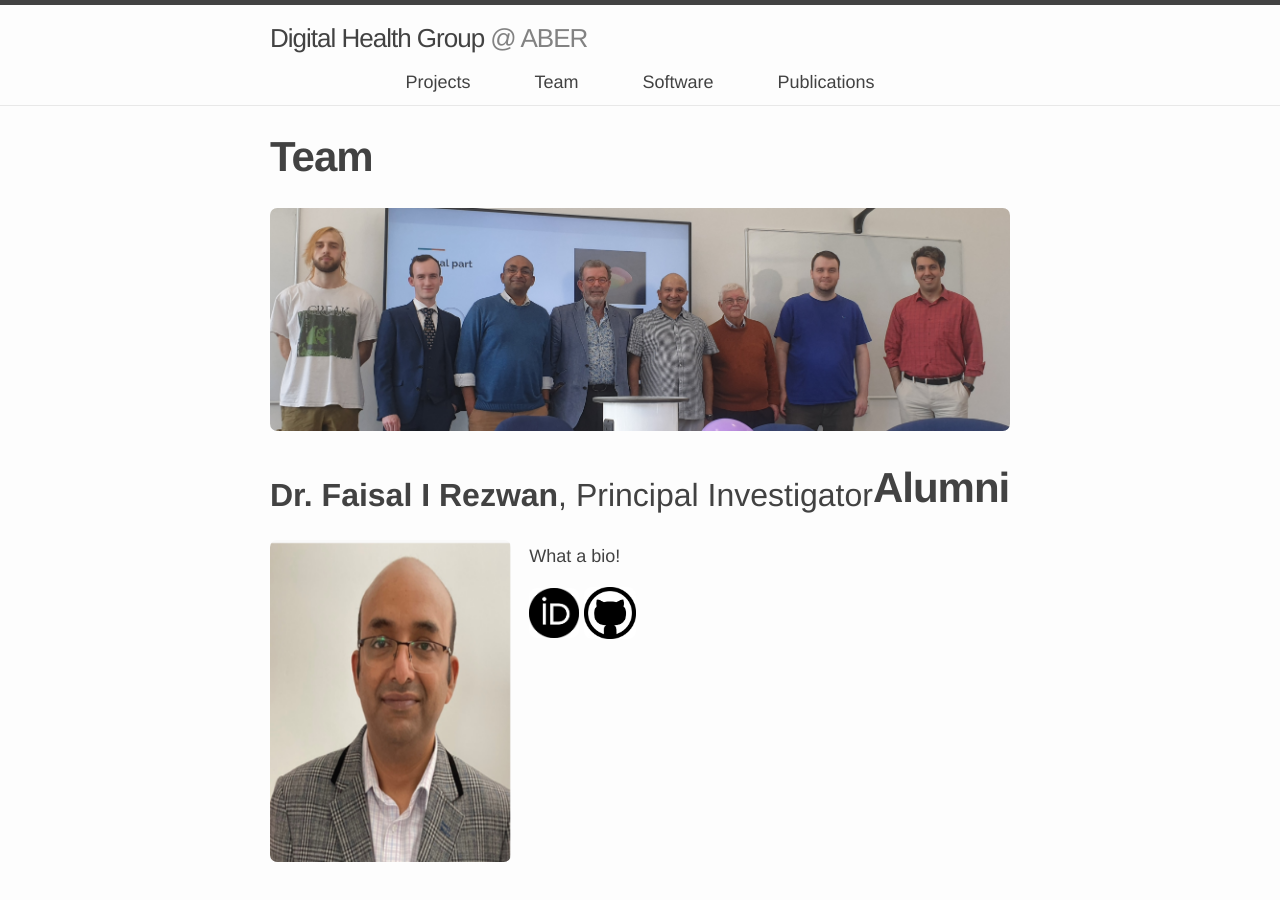
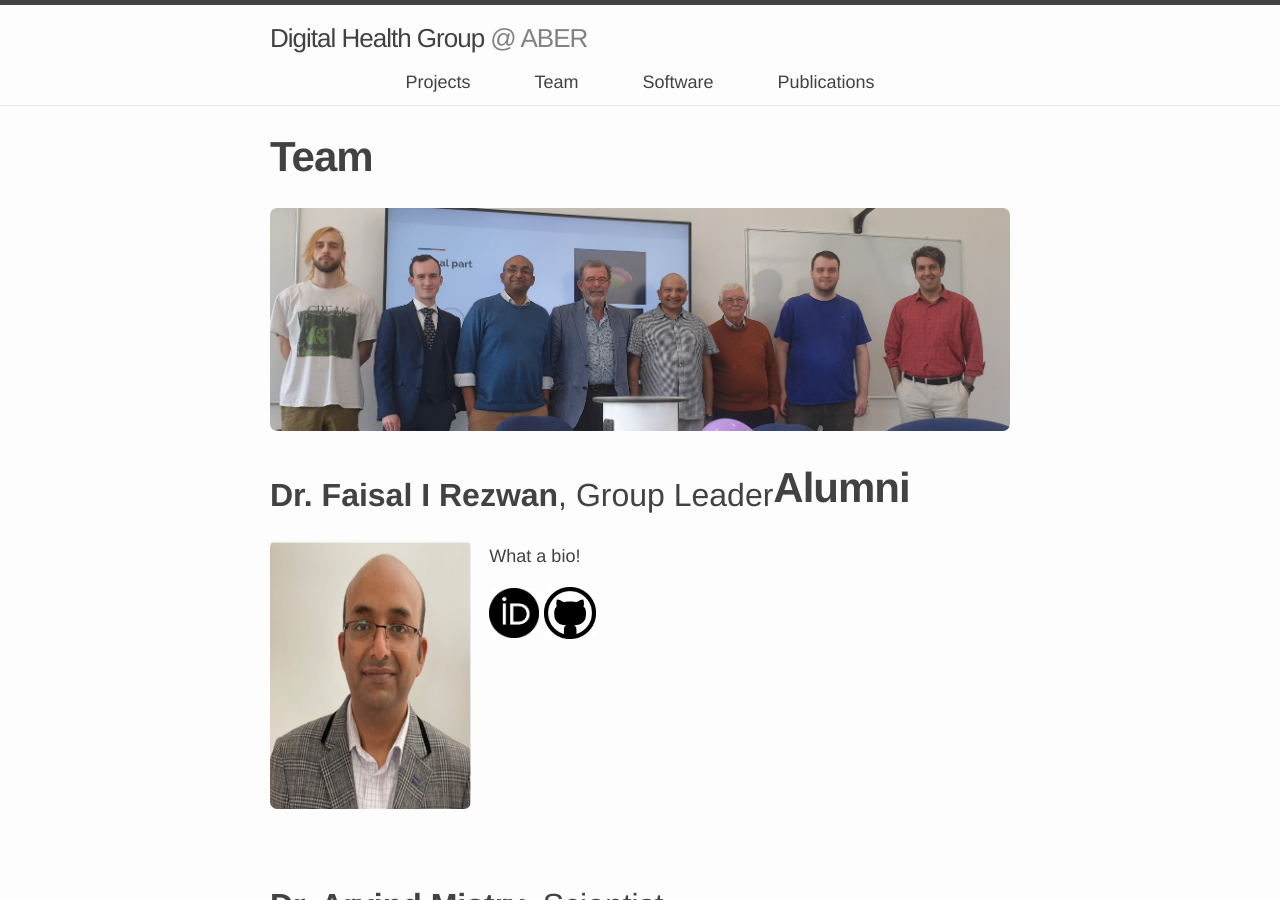
Before and after one commit to rezwanlab/rezwanlab.github.io, a Jekyll site: the page built from _pages/team/index.md, in a window 1280 px wide and 900 px high. Built offline with Jekyll 4.4.1, drawn with Linux system fonts in a browser that asks for light colours; nearby versions of some CDN libraries.

Commit message:
Update team.yml

```diff
--- a/_data/team.yml
+++ b/_data/team.yml
@@ -1,7 +1,7 @@
 - name: Dr. Faisal I Rezwan
   is_pi: True
   is_current: True
-  position: Principal Investigator
+  position: Group Leader
   orcid:  https://orcid.org/0000-0001-9921-222X
   github: https://github.com/FaisalRezwan/
   bio: >
```
